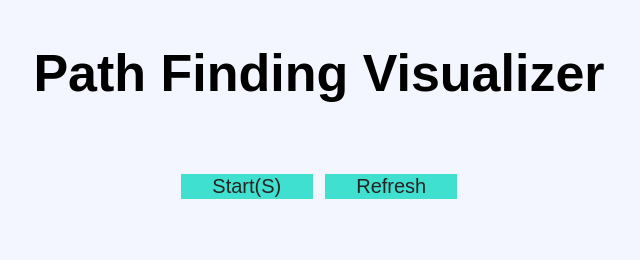
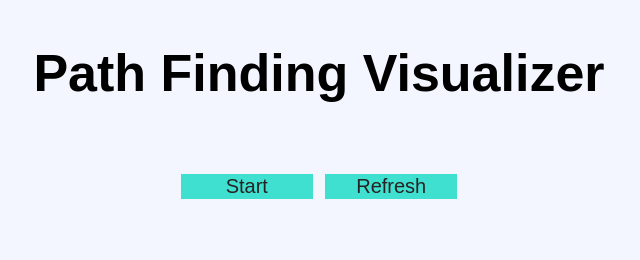
Before and after one commit to tratum/Path-Finding-Visualizer, a plain HTML site: page index.html in a window 1280 px wide. Shown: the top 260 px of the page, 321-961 px from the left. Drawn offline with Linux system fonts and the light colour scheme; a web font is replaced by a local one.

Commit message:
Update index.html

```diff
--- a/index.html
+++ b/index.html
@@ -12,7 +12,7 @@
     <h1>Path Finding Visualizer</h1>
     </div>
     <nav>
-      <button class="start nav" onClick="start()">Start(S)</button>
+      <button class="start nav" onClick="start()">Start</button>
       <button class="refresh nav" onClick="refresh();">Refresh</button>
     </nav>
     <div class="container"></div>
```
